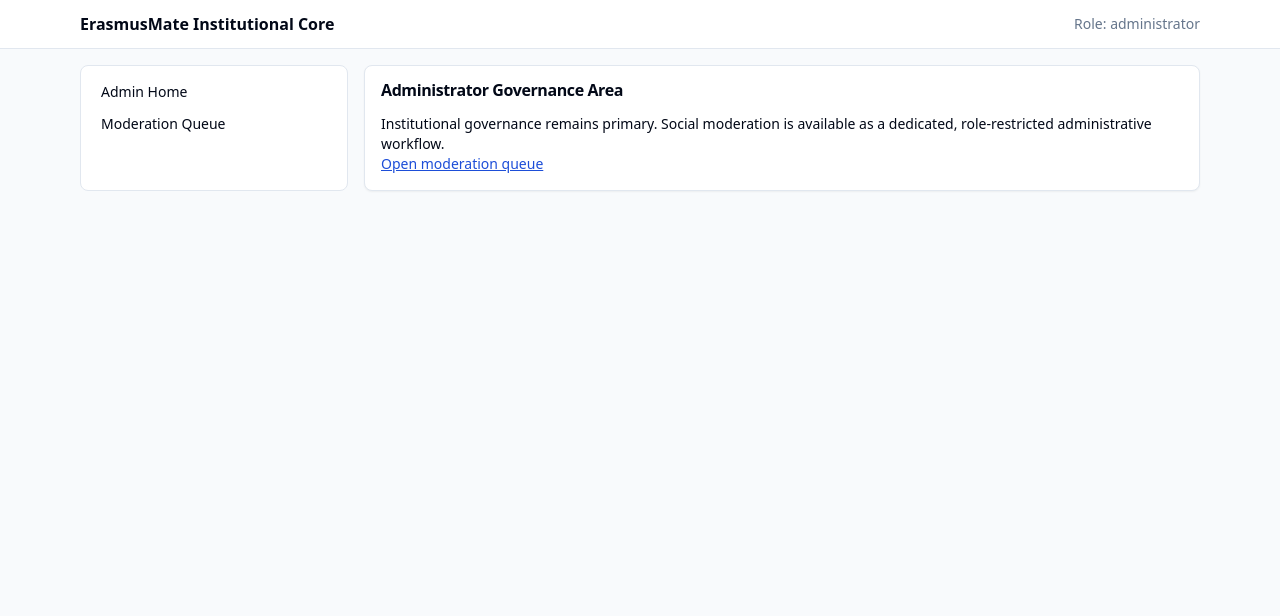
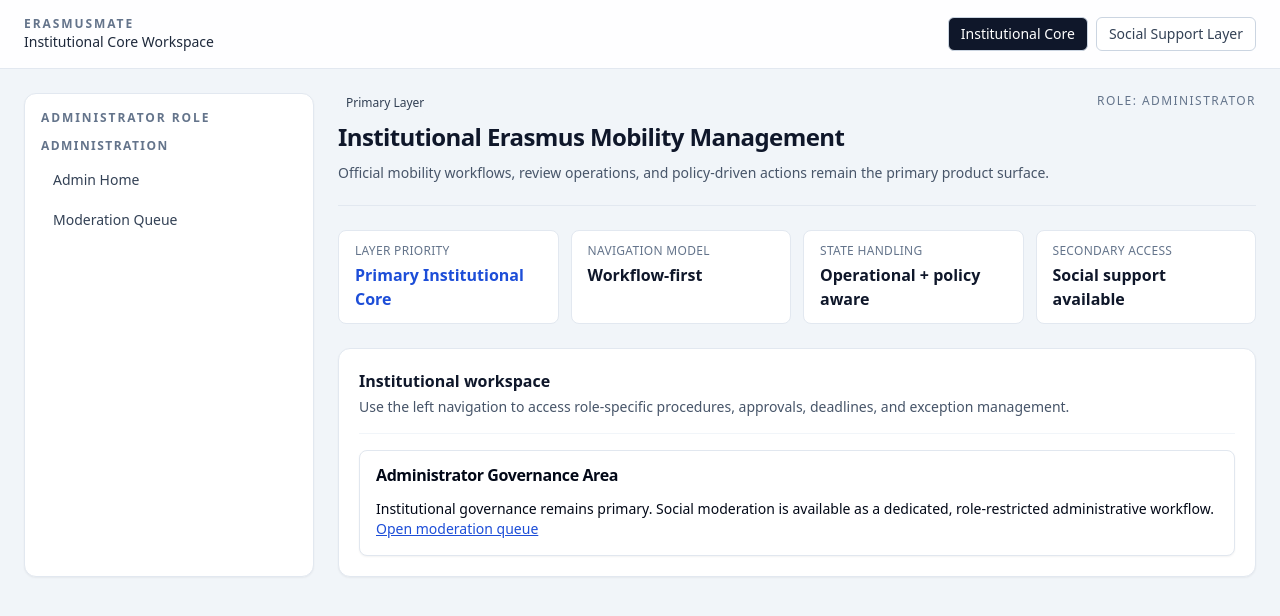
Before and after one commit to SamuCoco04/test-ErasmusMate-02, a Next.js app: page /admin in a window 1280 px wide. Shown: the top 616 px of the page. Built offline with nearby package versions, Linux system fonts and the light colour scheme.

Commit message:
Refine institutional and social shell information architecture

```diff
--- a/src/components/shell/app-shell.tsx
+++ b/src/components/shell/app-shell.tsx
@@ -1,26 +1,58 @@
 import Link from 'next/link';
 import type { Route } from 'next';
 
-const studentLinks = [
+import { ShellHeaderBlock, ShellKpiRow, ShellSectionPanel } from '@/components/shell/shell-primitives';
+
+const topLayerLinks = [
+  { href: '/student/dashboard?userId=student-1', label: 'Institutional Core', emphasis: 'primary' as const },
+  { href: '/social/profile?userId=student-1', label: 'Social Support Layer', emphasis: 'secondary' as const }
+];
+
+const studentLinkGroups = [
+  {
+    heading: 'Student Workflow',
+    links: [
       { href: '/student/dashboard?userId=student-1', label: 'Mobility Dashboard' },
+      { href: '/student/submissions?userId=student-1', label: 'My Submissions' },
+      { href: '/student/learning-agreement?userId=student-1', label: 'My Learning Agreement' }
+    ]
+  },
+  {
+    heading: 'Records & Rules',
+    links: [
       { href: '/student/mobility-record?userId=student-1', label: 'My Mobility Record' },
-  { href: '/student/learning-agreement?userId=student-1', label: 'My Learning Agreement' },
-  { href: '/student/submissions?userId=student-1', label: 'My Submissions' },
       { href: '/student/deadlines?userId=student-1', label: 'Deadlines' },
       { href: '/student/exceptions?userId=student-1', label: 'Exception Requests' }
+    ]
+  }
 ];
 
-const coordinatorLinks = [
+const coordinatorLinkGroups = [
+  {
+    heading: 'Review Operations',
+    links: [
+      { href: '/coordinator/review-queue?userId=coordinator-1', label: 'Review Queue' },
       { href: '/coordinator/learning-agreements?userId=coordinator-1', label: 'Learning Agreement Review' },
-  { href: '/coordinator/review-queue?userId=coordinator-1', label: 'Review Queue' },
-  { href: '/coordinator/submissions?userId=coordinator-1', label: 'Submission History' },
+      { href: '/coordinator/submissions?userId=coordinator-1', label: 'Submission History' }
+    ]
+  },
+  {
+    heading: 'Governance',
+    links: [
       { href: '/coordinator/deadlines?userId=coordinator-1', label: 'Deadline View' },
       { href: '/coordinator/exceptions?userId=coordinator-1', label: 'Exception Decisions' }
+    ]
+  }
 ];
 
-const adminLinks = [
+const adminLinkGroups = [
+  {
+    heading: 'Administration',
+    links: [
       { href: '/admin?userId=admin-1', label: 'Admin Home' },
       { href: '/admin/moderation?userId=admin-1', label: 'Moderation Queue' }
+    ]
+  }
 ];
 
 export function AppShell({
@@ -30,34 +62,80 @@ export function AppShell({
   role: 'student' | 'coordinator' | 'administrator';
   children: React.ReactNode;
 }) {
-  const links = role === 'student' ? studentLinks : role === 'coordinator' ? coordinatorLinks : adminLinks;
+  const groups =
+    role === 'student' ? studentLinkGroups : role === 'coordinator' ? coordinatorLinkGroups : adminLinkGroups;
 
   return (
-    <div className="min-h-screen bg-slate-50">
-      <header className="border-b bg-white">
-        <div className="mx-auto flex max-w-6xl items-center justify-between px-4 py-3">
-          <h1 className="font-semibold">ErasmusMate Institutional Core</h1>
-          <div className="flex items-center gap-3 text-sm text-muted-foreground">
-            <span>Role: {role}</span>
-            {role === 'student' ? (
-              <Link href="/social/profile?userId=student-1" className="text-blue-700 underline">
-                Go to Social Support
-              </Link>
-            ) : null}
+    <div className="min-h-screen bg-slate-100">
+      <header className="border-b border-slate-200 bg-white/95">
+        <div className="mx-auto flex w-full max-w-7xl flex-wrap items-center justify-between gap-4 px-6 py-4">
+          <div>
+            <p className="text-xs font-semibold uppercase tracking-[0.16em] text-slate-500">ErasmusMate</p>
+            <p className="text-sm font-medium text-slate-800">Institutional Core Workspace</p>
           </div>
-        </div>
-      </header>
-      <div className="mx-auto grid max-w-6xl grid-cols-12 gap-4 px-4 py-4">
-        <aside className="col-span-12 rounded-lg border bg-white p-3 md:col-span-3">
-          <nav className="space-y-1 text-sm">
-            {links.map((link) => (
-              <Link key={link.href} href={link.href as Route} className="block rounded px-2 py-1 hover:bg-muted">
+          <nav className="flex flex-wrap items-center gap-2">
+            {topLayerLinks.map((link) => (
+              <Link
+                key={link.href}
+                href={link.href as Route}
+                className={`rounded-md border px-3 py-1.5 text-sm font-medium transition ${
+                  link.emphasis === 'primary'
+                    ? 'border-slate-300 bg-slate-900 text-white'
+                    : 'border-slate-300 bg-white text-slate-700 hover:bg-slate-50'
+                }`}
+              >
                 {link.label}
               </Link>
             ))}
           </nav>
+        </div>
+      </header>
+
+      <div className="mx-auto grid w-full max-w-7xl grid-cols-12 gap-6 px-6 py-6">
+        <aside className="col-span-12 rounded-xl border border-slate-200 bg-white p-4 shadow-sm md:col-span-3">
+          <p className="mb-3 text-xs font-semibold uppercase tracking-[0.16em] text-slate-500">{role} role</p>
+          <nav className="space-y-5">
+            {groups.map((group) => (
+              <div key={group.heading}>
+                <h2 className="mb-2 text-xs font-semibold uppercase tracking-[0.12em] text-slate-500">{group.heading}</h2>
+                <div className="space-y-1">
+                  {group.links.map((link) => (
+                    <Link
+                      key={link.href}
+                      href={link.href as Route}
+                      className="block rounded-md px-3 py-2 text-sm font-medium text-slate-700 transition hover:bg-slate-100 hover:text-slate-900"
+                    >
+                      {link.label}
+                    </Link>
+                  ))}
+                </div>
+              </div>
+            ))}
+          </nav>
         </aside>
-        <main className="col-span-12 md:col-span-9">{children}</main>
+
+        <main className="col-span-12 space-y-6 md:col-span-9">
+          <ShellHeaderBlock
+            badge={<span className="rounded-full bg-slate-100 px-2 py-0.5 text-xs font-medium text-slate-700">Primary Layer</span>}
+            title="Institutional Erasmus Mobility Management"
+            subtitle="Official mobility workflows, review operations, and policy-driven actions remain the primary product surface."
+            actions={<span className="text-xs font-medium uppercase tracking-[0.12em] text-slate-500">Role: {role}</span>}
+          />
+          <ShellKpiRow
+            items={[
+              { label: 'Layer Priority', value: 'Primary Institutional Core', tone: 'accent' },
+              { label: 'Navigation Model', value: 'Workflow-first' },
+              { label: 'State Handling', value: 'Operational + policy aware' },
+              { label: 'Secondary Access', value: 'Social support available' }
+            ]}
+          />
+          <ShellSectionPanel
+            title="Institutional workspace"
+            description="Use the left navigation to access role-specific procedures, approvals, deadlines, and exception management."
+          >
+            <div className="space-y-4">{children}</div>
+          </ShellSectionPanel>
+        </main>
       </div>
     </div>
   );
--- /dev/null
+++ b/src/components/shell/shell-primitives.tsx
@@ -0,0 +1,65 @@
+import type { ReactNode } from 'react';
+
+import { cn } from '@/lib/utils';
+
+export function ShellHeaderBlock({
+  title,
+  subtitle,
+  badge,
+  actions
+}: {
+  title: string;
+  subtitle: string;
+  badge?: ReactNode;
+  actions?: ReactNode;
+}) {
+  return (
+    <div className="flex flex-col gap-4 border-b border-slate-200 pb-5 md:flex-row md:items-start md:justify-between">
+      <div className="space-y-2">
+        <div className="flex items-center gap-2">{badge}</div>
+        <h1 className="text-xl font-semibold tracking-tight text-slate-900 md:text-2xl">{title}</h1>
+        <p className="max-w-3xl text-sm leading-6 text-slate-600">{subtitle}</p>
+      </div>
+      {actions ? <div className="flex items-center gap-2">{actions}</div> : null}
+    </div>
+  );
+}
+
+export function ShellKpiRow({ items }: { items: Array<{ label: string; value: string; tone?: 'default' | 'accent' }> }) {
+  return (
+    <div className="grid gap-3 sm:grid-cols-2 xl:grid-cols-4">
+      {items.map((item) => (
+        <div key={item.label} className="rounded-lg border border-slate-200 bg-white px-4 py-3">
+          <p className="text-xs font-medium uppercase tracking-wide text-slate-500">{item.label}</p>
+          <p
+            className={cn('mt-1 text-base font-semibold', item.tone === 'accent' ? 'text-blue-700' : 'text-slate-900')}
+          >
+            {item.value}
+          </p>
+        </div>
+      ))}
+    </div>
+  );
+}
+
+export function ShellSectionPanel({
+  title,
+  description,
+  children,
+  className
+}: {
+  title: string;
+  description?: string;
+  children: ReactNode;
+  className?: string;
+}) {
+  return (
+    <section className={cn('rounded-xl border border-slate-200 bg-white p-5 shadow-sm', className)}>
+      <header className="mb-4 space-y-1 border-b border-slate-100 pb-4">
+        <h2 className="text-base font-semibold text-slate-900">{title}</h2>
+        {description ? <p className="text-sm text-slate-600">{description}</p> : null}
+      </header>
+      {children}
+    </section>
+  );
+}
--- a/src/components/shell/social-shell.tsx
+++ b/src/components/shell/social-shell.tsx
@@ -1,36 +1,96 @@
 import Link from 'next/link';
 import type { Route } from 'next';
 
-const socialLinks = [
+import { ShellHeaderBlock, ShellKpiRow, ShellSectionPanel } from '@/components/shell/shell-primitives';
+
+const socialLinkGroups = [
+  {
+    heading: 'Social Profile & Discovery',
+    links: [
       { href: '/social/profile?userId=student-1', label: 'My Social Profile' },
       { href: '/social/discover?userId=student-1', label: 'Discover Students' },
-  { href: '/social/map?userId=student-1', label: 'Map Discovery' },
+      { href: '/social/map?userId=student-1', label: 'Map Discovery' }
+    ]
+  },
+  {
+    heading: 'Connections & Content',
+    links: [
       { href: '/social/messages?userId=student-1', label: 'Messages' },
       { href: '/social/content?userId=student-1', label: 'Content & Favorites' }
+    ]
+  }
 ];
 
 export function SocialShell({ children }: { children: React.ReactNode }) {
   return (
-    <div className="min-h-screen bg-slate-50">
-      <header className="border-b bg-white">
-        <div className="mx-auto flex max-w-6xl items-center justify-between px-4 py-3">
-          <h1 className="font-semibold">ErasmusMate Social Support (Secondary Layer)</h1>
-          <Link href="/student/dashboard?userId=student-1" className="text-sm text-blue-700 underline">
-            Back to Institutional Core
+    <div className="min-h-screen bg-sky-50/40">
+      <header className="border-b border-slate-200 bg-white/95">
+        <div className="mx-auto flex w-full max-w-7xl flex-wrap items-center justify-between gap-4 px-6 py-4">
+          <div>
+            <p className="text-xs font-semibold uppercase tracking-[0.16em] text-slate-500">ErasmusMate</p>
+            <p className="text-sm font-medium text-slate-800">Social Support Workspace (Secondary Layer)</p>
+          </div>
+          <nav className="flex flex-wrap items-center gap-2">
+            <Link
+              href={'/student/dashboard?userId=student-1' as Route}
+              className="rounded-md border border-slate-300 bg-white px-3 py-1.5 text-sm font-medium text-slate-700 transition hover:bg-slate-50"
+            >
+              Institutional Core
             </Link>
+            <Link
+              href={'/social/profile?userId=student-1' as Route}
+              className="rounded-md border border-sky-300 bg-sky-600 px-3 py-1.5 text-sm font-medium text-white"
+            >
+              Social Support
+            </Link>
+          </nav>
         </div>
       </header>
-      <div className="mx-auto grid max-w-6xl grid-cols-12 gap-4 px-4 py-4">
-        <aside className="col-span-12 rounded-lg border bg-white p-3 md:col-span-3">
-          <nav className="space-y-1 text-sm">
-            {socialLinks.map((link) => (
-              <Link key={link.href} href={link.href as Route} className="block rounded px-2 py-1 hover:bg-muted">
+
+      <div className="mx-auto grid w-full max-w-7xl grid-cols-12 gap-6 px-6 py-6">
+        <aside className="col-span-12 rounded-xl border border-slate-200 bg-white p-4 shadow-sm md:col-span-3">
+          <p className="mb-3 text-xs font-semibold uppercase tracking-[0.16em] text-slate-500">Student social tools</p>
+          <nav className="space-y-5">
+            {socialLinkGroups.map((group) => (
+              <div key={group.heading}>
+                <h2 className="mb-2 text-xs font-semibold uppercase tracking-[0.12em] text-slate-500">{group.heading}</h2>
+                <div className="space-y-1">
+                  {group.links.map((link) => (
+                    <Link
+                      key={link.href}
+                      href={link.href as Route}
+                      className="block rounded-md px-3 py-2 text-sm font-medium text-slate-700 transition hover:bg-slate-100 hover:text-slate-900"
+                    >
                       {link.label}
                     </Link>
                   ))}
+                </div>
+              </div>
+            ))}
           </nav>
         </aside>
-        <main className="col-span-12 md:col-span-9">{children}</main>
+
+        <main className="col-span-12 space-y-6 md:col-span-9">
+          <ShellHeaderBlock
+            badge={<span className="rounded-full bg-sky-100 px-2 py-0.5 text-xs font-medium text-sky-700">Secondary Layer</span>}
+            title="Social Support for Erasmus Students"
+            subtitle="Peer discovery, messaging, map-based recommendations, and moderated content support students without replacing institutional workflows."
+          />
+          <ShellKpiRow
+            items={[
+              { label: 'Layer Priority', value: 'Secondary to institutional core' },
+              { label: 'Moderation Model', value: 'Admin-governed safety' },
+              { label: 'Map Experience', value: 'Public places + filters', tone: 'accent' },
+              { label: 'Connection Scope', value: 'Accepted peers only' }
+            ]}
+          />
+          <ShellSectionPanel
+            title="Social workspace"
+            description="Use social tools for peer support, local advice, and non-official experience sharing alongside your official process."
+          >
+            <div className="space-y-4">{children}</div>
+          </ShellSectionPanel>
+        </main>
       </div>
     </div>
   );
```
Lines whose indentation alone changed are shown as unchanged.
